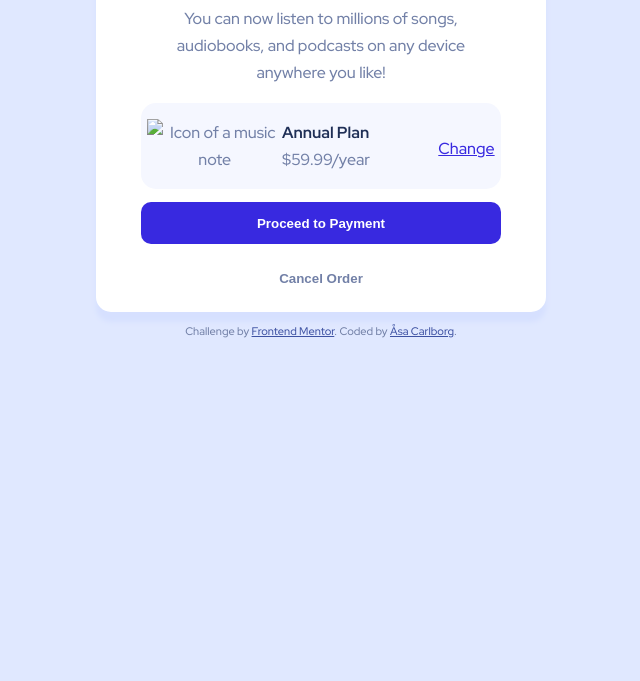
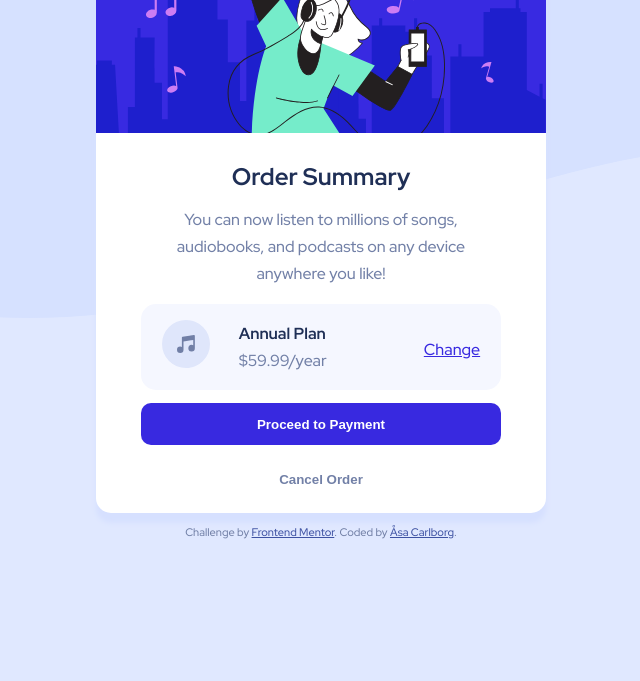
Before and after one commit to citronlime/order-summary-component-main, a plain HTML site: page index.html in a window 1280 px wide. Shown: the part 119-800 px from the top of the page, without its empty margins (319-959 px from the left). Drawn offline with Linux system fonts and the light colour scheme; the site is published under a folder, as on GitHub Pages, so addresses that start at the root find nothing.

Commit message:
Removed first slash from image paths

```diff
--- a/index.html
+++ b/index.html
@@ -15,7 +15,7 @@
 <body>
   <div class="container">
    <header class="hero">
-     <img src="/images/illustration-hero.svg" alt="Header image of a girl with ipod">
+     <img src="images/illustration-hero.svg" alt="Header image of a girl with ipod">
    </header>
 
     <main role="main">
@@ -23,7 +23,7 @@
       <p>You can now listen to millions of songs, audiobooks, and podcasts on any
         device anywhere you like!</p>
       <div class="article-container">
-        <img src="/images/icon-music.svg" height="48" alt="Icon of a music note">
+        <img src="images/icon-music.svg" height="48" alt="Icon of a music note">
         <div class="price-container">
             <h2>Annual Plan</h2>
             <p>$59.99/year</p>
--- a/styles.css
+++ b/styles.css
@@ -9,12 +9,12 @@ body{
     font-size: 1rem;
     margin:0;
     background-color: hsl(225, 100%, 94%);
-    background-image: url("/images/pattern-background-mobile.svg");
+    background-image: url("images/pattern-background-mobile.svg");
     background-repeat: no-repeat;
     color:hsl(224, 23%, 55%);
     line-height: 1.7;
     text-align:center;
-    padding-top:0em;
+    padding-top:0;
 
 }
 img{
@@ -67,7 +67,7 @@ a:hover, a:focus {
     margin:0 auto;
     background: #fff;
     border-radius:15px;
-    box-shadow: 0px 10px 5px hsl(225, 100%, 92%);
+    box-shadow: 0 10px 5px hsl(225, 100%, 92%);
 
 
 }
@@ -122,7 +122,7 @@ main{
 @media (min-width:675px){
     body{
         padding-top:2em;
-        background-image: url("/images/pattern-background-desktop.svg");
+        background-image: url("images/pattern-background-desktop.svg");
     }
     .article-container{
         margin-top:1em;
```
